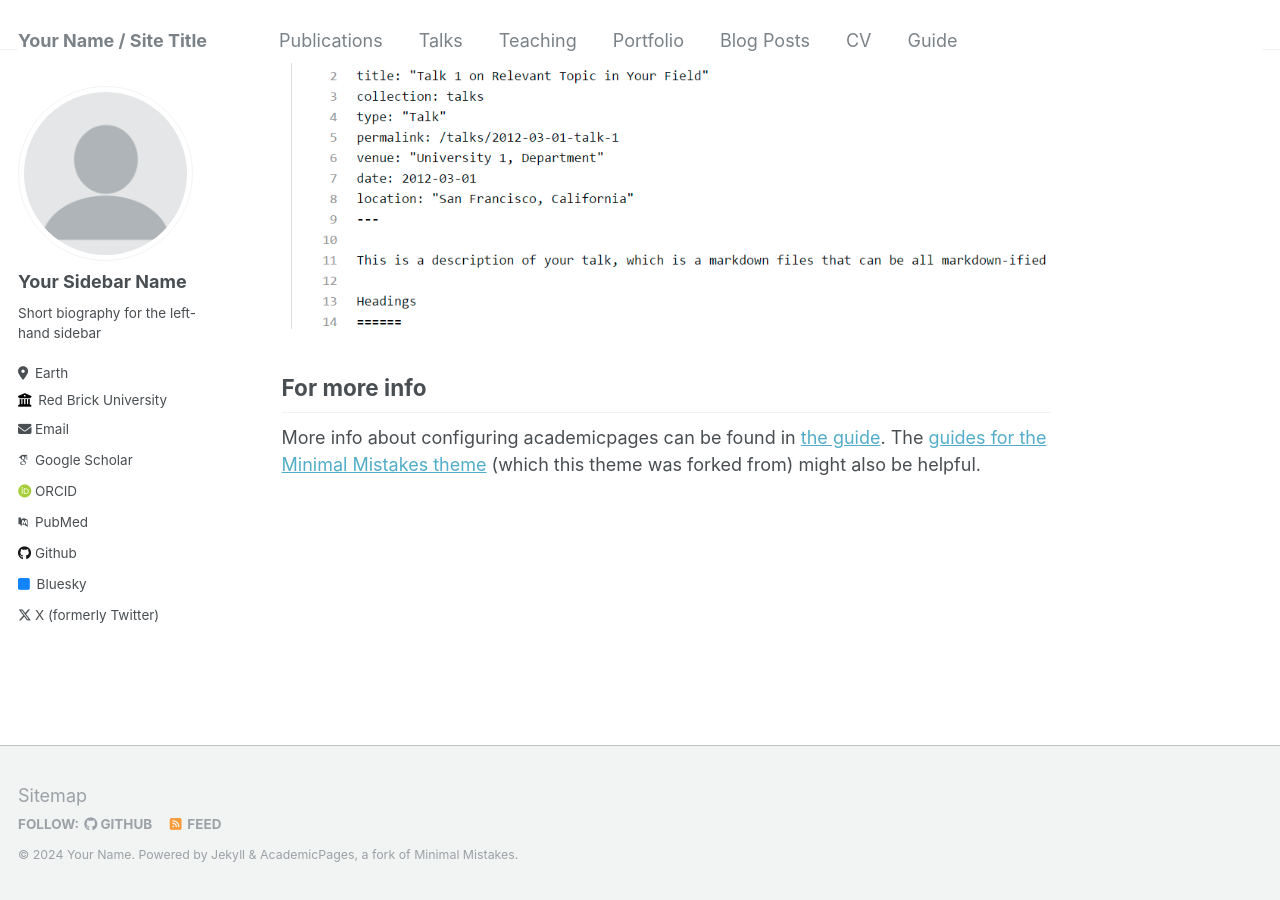
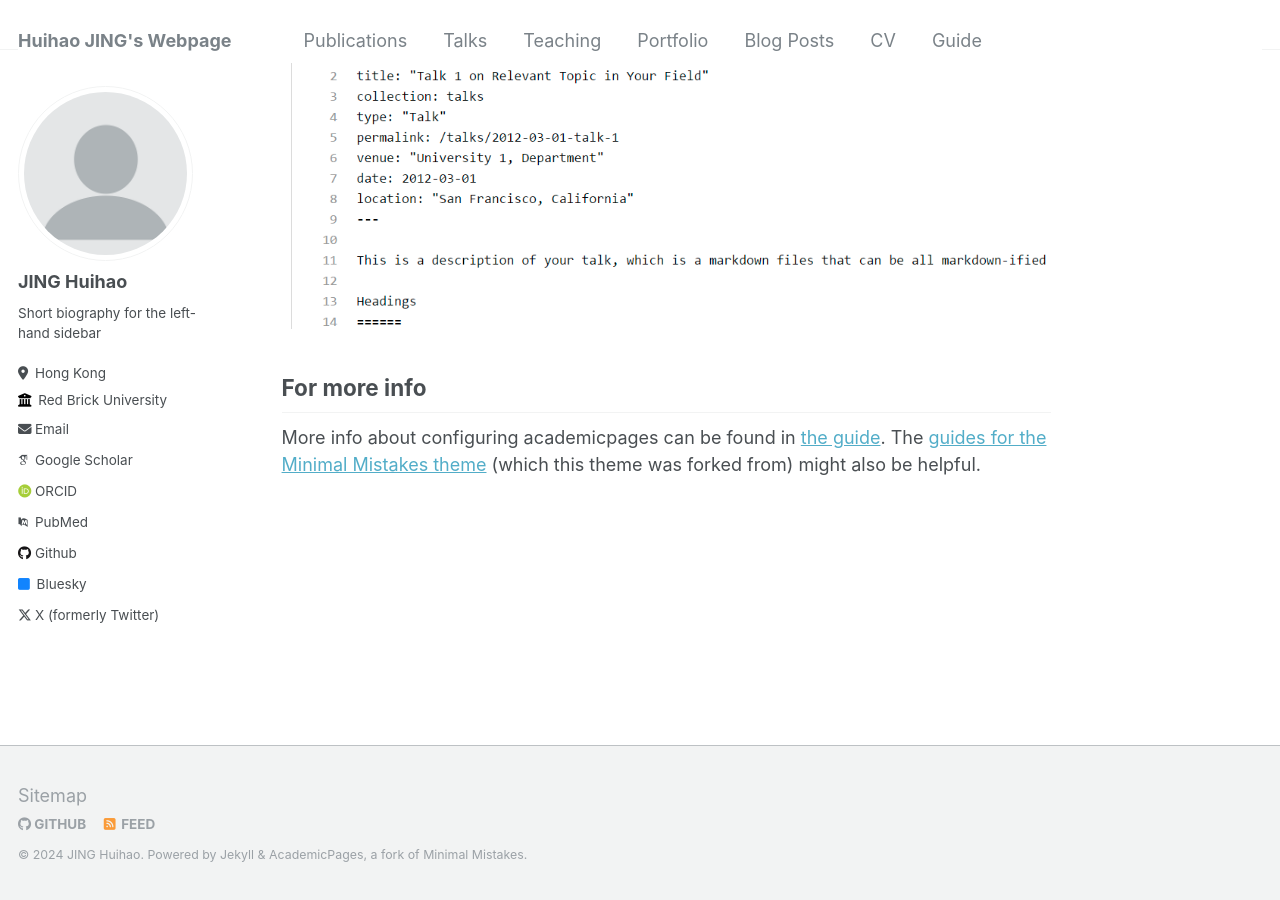
Before and after one commit to Egbertjing/Egbertjing.github.io, a Jekyll site: the page built from _pages/about.md, in a window 1280 px wide and 900 px high, scrolled down 2640 px. Built offline with Jekyll 4.4.1, drawn with Linux system fonts in a browser that asks for light colours; some web fonts are replaced.

Commit message:
Update _config.yml

```diff
--- a/_config.yml
+++ b/_config.yml
@@ -7,12 +7,12 @@
 # server process.
 
 # Basic Site Settings
-locale                   : "en-US"
-title                    : "Your Name / Site Title"
+locale                   : "Hong Kong"
+title                    : "Huihao JING's Webpage"
 title_separator          : "-"
-name                     : &name "Your Name"
+name                     : &name "JING Huihao"
 description              : &description "personal description"
-url                      : https://academicpages.github.io # the base hostname & protocol for your site e.g. "https://mmistakes.github.io"
+url                      : https://Egbertjing.github.io # the base hostname & protocol for your site e.g. "https://mmistakes.github.io"
 baseurl                  : "" # the subpath of your site, e.g. "/blog"
 repository               : "academicpages/academicpages.github.io"
 
@@ -22,13 +22,13 @@ repository               : "academicpages/academicpages.github.io"
 author:
   # Biographic information
   avatar           : "profile.png"
-  name             : "Your Sidebar Name"
+  name             : "JING Huihao"
   pronouns         : # example: "she/her"
   bio              : "Short biography for the left-hand sidebar"
-  location         : "Earth"
+  location         : "Hong Kong"
   employer         : "Red Brick University"
   uri              : # URL
-  email            : "none@example.org"
+  email            : "hjingaa@connect.ust.hk"
 
   # Academic websites
   arxiv            : # URL - Update with the correct link to your profile
```
